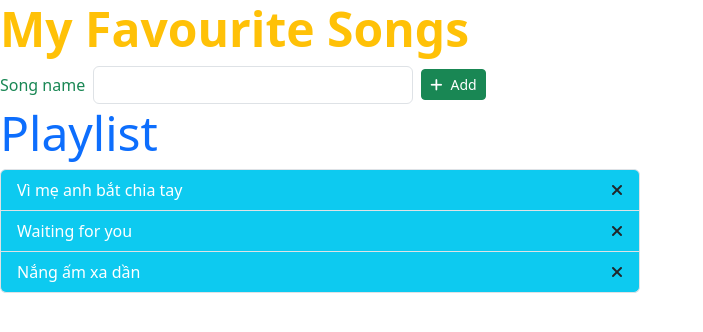
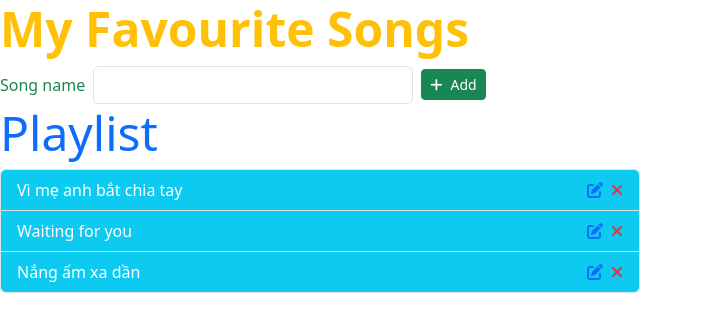
Before and after one commit to khoanguyen84/C1222I1, a React (Create React App) app in the folder Module5/cra/: page / in a window 1280 px wide. Shown: the top 332 px of the page, without its empty margins (0-703 px from the left). Built offline with nearby package versions, Linux system fonts and the light colour scheme.

Commit message:
useState

```diff
--- /dev/null
+++ b/Module5/cra/src/components/LearningUseState/ListItem.jsx
@@ -0,0 +1,48 @@
+import React, { useState } from "react";
+
+function ListItem(props) {
+    const { song, index, handleRemove, handleEdit } = props;
+    const [edit, setEdit] = useState(false);
+    const [songName, setSongName] = useState();
+    const handleClickEdit = () => {
+        setEdit(false);
+        handleEdit(songName, index);
+    }
+    const handleClickCancel = () => {
+        setEdit(false);
+        setSongName();
+    }
+    return (
+        <li className="list-group-item bg-info text-white d-flex justify-content-between">
+            {edit ? <input type='text' className='form-control w-75' defaultValue={songName || song}
+                onInput={(e) => setSongName(e.target.value)}
+            /> : songName || song}
+            <div className="d-flex align-items-center justify-content-between">
+                {
+                    edit ? (
+                        <div className="d-flex align-items-center justify-content-between">
+                            <i role="button"
+                                onClick={handleClickEdit}
+                                className=" text-warning fw-bolder me-2 fa fa-save">
+                            </i>
+                            <i className="text-dark fw-bolder me-2 fa fa-cancel"
+                                role="button"
+                                onClick={handleClickCancel}
+                            ></i>
+                        </div>
+                    ) :
+                        (
+                            <i role="button"
+                                className="text-primary fw-bolder me-2 fa fa-edit"
+                                onClick={() => setEdit(true)}
+                            ></i>
+                        )
+                }
+                <i role="button" className="text-danger fw-bolder fa fa-times"
+                    onClick={() => handleRemove(song)}
+                ></i>
+            </div >
+        </li >
+    )
+}
+export default ListItem;
--- a/Module5/cra/src/components/LearningUseState/PlayList3.jsx
+++ b/Module5/cra/src/components/LearningUseState/PlayList3.jsx
@@ -1,4 +1,5 @@
 import React, { useState } from "react";
+import ListItem from './ListItem';
 
 function PlayList3() {
     const [state, setState] = useState({
@@ -36,6 +37,15 @@ function PlayList3() {
         }
     }
 
+    const handleEdit = (newSongName, idx) => {
+        setState((prev) => {
+            prev.playlist[idx] = newSongName;
+            return {
+                ...prev
+            };
+        })
+    }
+
     const { playlist, songname } = state;
     return (
         <div>
@@ -44,7 +54,7 @@ function PlayList3() {
                 <label className="text-success">Song name</label>
                 <input type="text" className="form-control w-25 mx-2"
                     value={songname}
-                    onInput={(e) => setState({...state, songname: e.target.value})}
+                    onInput={(e) => setState({ ...state, songname: e.target.value })}
                 />
                 <button className="btn btn-sm btn-success" type="submit">
                     <i className="fa fa-plus me-2"></i>
@@ -56,14 +66,12 @@ function PlayList3() {
                 {
                     playlist.map(function (song, index) {
                         return (
-                            <li key={song} className="list-group-item bg-info text-white d-flex justify-content-between">
-                                {song}
-                                <span role="button" className="text-dark fw-bolder"
-                                    onClick={() => handleRemove(song)}
-                                >
-                                    <i className="fa fa-times"></i>
-                                </span>
-                            </li>
+                            <ListItem key={song}
+                                song={song}
+                                index={index}
+                                handleRemove={handleRemove}
+                                handleEdit={handleEdit}
+                            />
                         )
                     })
                 }
```
